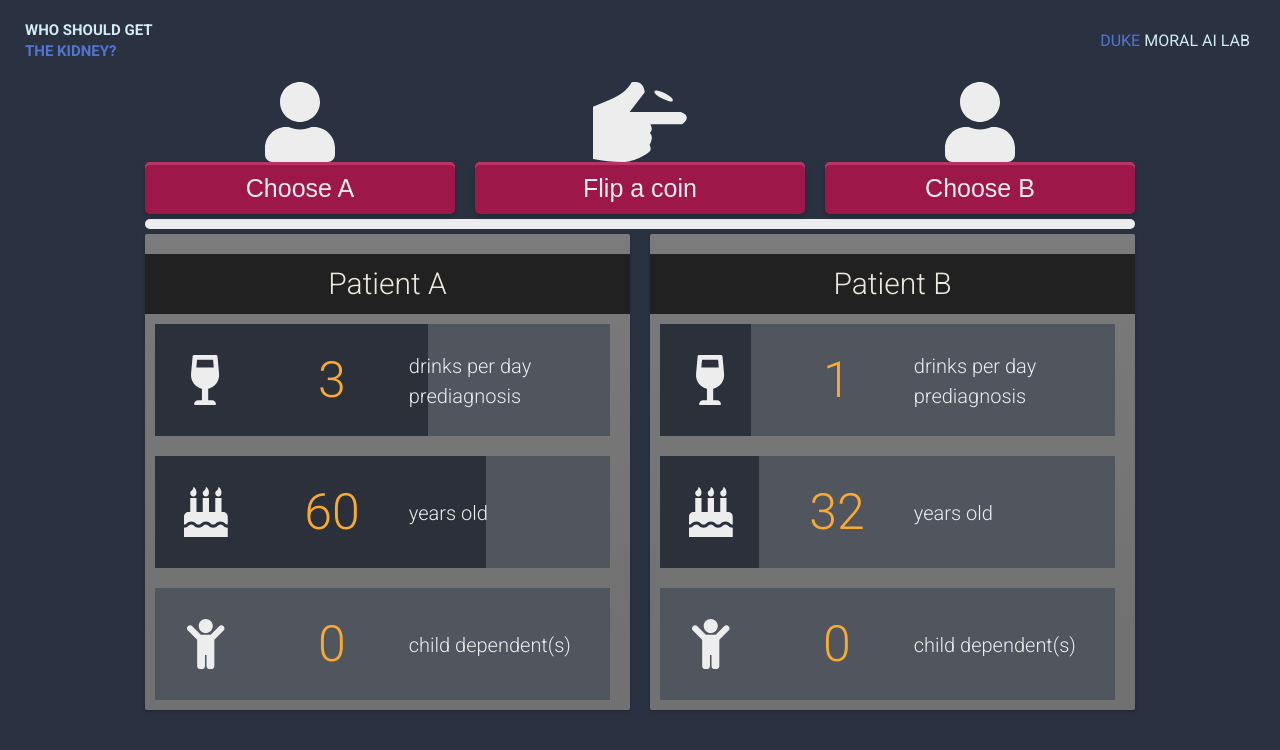
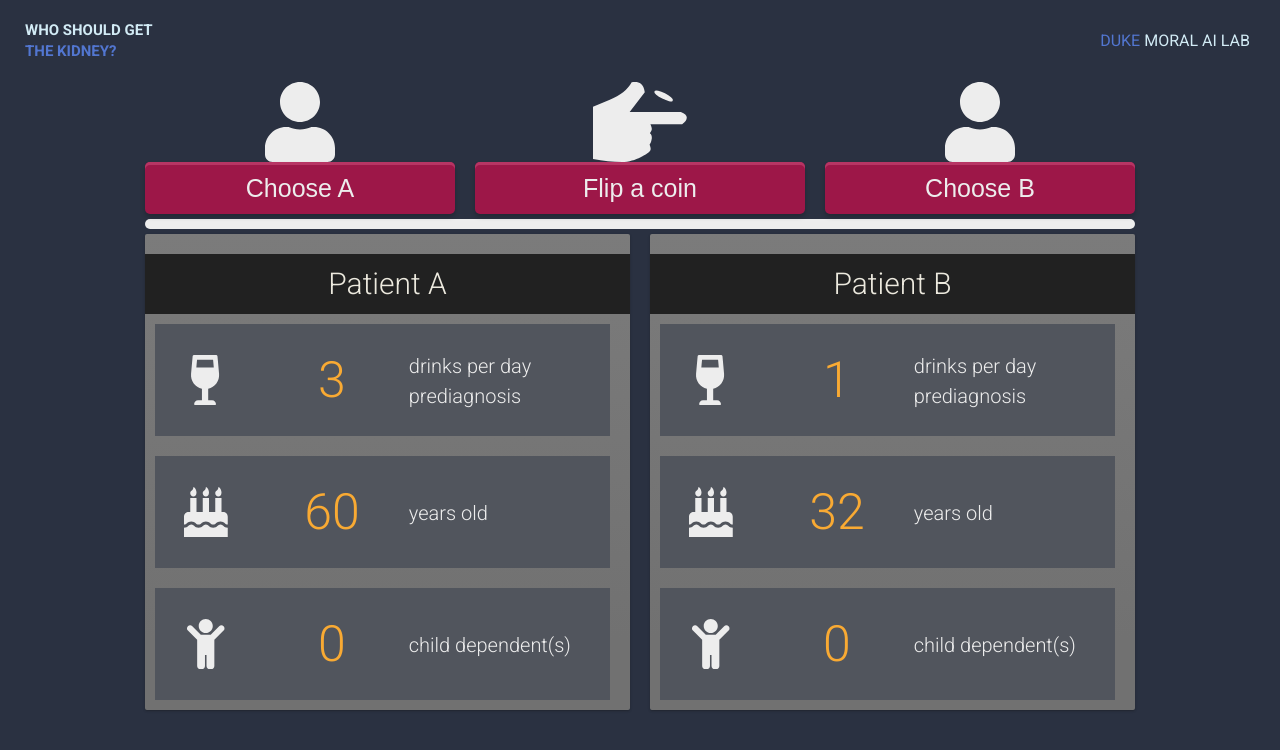
Before and after one commit to Lokgic/moralai-frontend, a Next.js app: page / in a window 1280 px wide. Shown: the top 750 px of the page. Built offline with nearby package versions, Linux system fonts and the light colour scheme.

Commit message:
fixed a/b

```diff
--- a/components/FeatureDisplay.js
+++ b/components/FeatureDisplay.js
@@ -14,7 +14,6 @@ import {
 } from "../comp-styled/interface";
 
 export default ({ patient, feature, value, index, dynamic }) => {
-  console.log(dynamic);
   const [icon, setIcon] = useState(
     <FontAwesomeIcon icon={FFn.graphicSelector(feature)} />
   );
@@ -40,17 +39,18 @@ export default ({ patient, feature, value, index, dynamic }) => {
   // console.log(obj);
   return (
     <FeatureContainer side={patient} index={index}>
-      {dynamic ? (
-        <FeatureViz>
-          <animated.div className="left" style={{ width: spring.percentage }} />
-        </FeatureViz>
-      ) : null}
+      <FeatureViz>
+        <animated.div
+          className="left"
+          style={{ width: dynamic ? spring.percentage : 0 }}
+        />
+      </FeatureViz>
 
       <FeatureIconContainer index={index} side={patient}>
         <FontAwesomeIcon icon={FFn.graphicSelector(feature)} />
       </FeatureIconContainer>
       <ValueContainer index={index}>
-        {dead ? (
+        {dead || !dynamic ? (
           <p>{FFn.valueTranslater(feature, value)}</p>
         ) : (
           <animated.p>{spring.val.interpolate(x => x.toFixed(0))}</animated.p>
--- a/pages/index.js
+++ b/pages/index.js
@@ -19,26 +19,22 @@ import { randomUniform as runif } from "d3";
 import { v1 } from "uuid";
 import { cpus } from "os";
 
-const attenionCheckAt = [
+export default () => {
+  const [attenionCheckAt] = useState([
     Math.floor(runif(2, 12)()),
     Math.floor(runif(12, 23)()),
     Math.floor(runif(23, 34)()),
     Math.floor(runif(34, 45)())
-];
+  ]);
 
-const PG = new FFn.PairGenerator();
-
-console.log(PG.props.featureOrder);
-const userData = {
+  const [PG] = useState(new FFn.PairGenerator());
+  const [userData] = useState({
     trialId: "coinflip1-pretest",
     userId: v1(),
     fOrder: PG.props.featureOrder.join("-"),
     version: Math.floor(2 * Math.random())
-};
-
-export default () => {
+  });
   const { version, userId, trialId } = userData;
-
   const forder = PG.props.featureOrder;
   const [chosen, setChosen] = useState(-1);
   const [timeStamp, setTS] = useState(Date.now());
```
Lines whose indentation alone changed are shown as unchanged.
